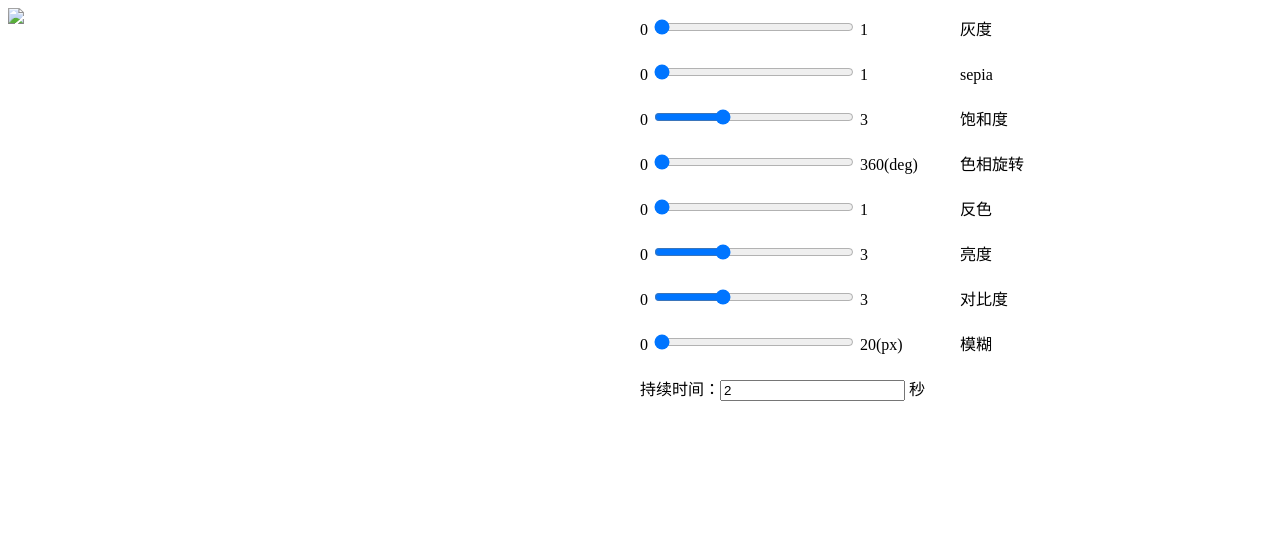
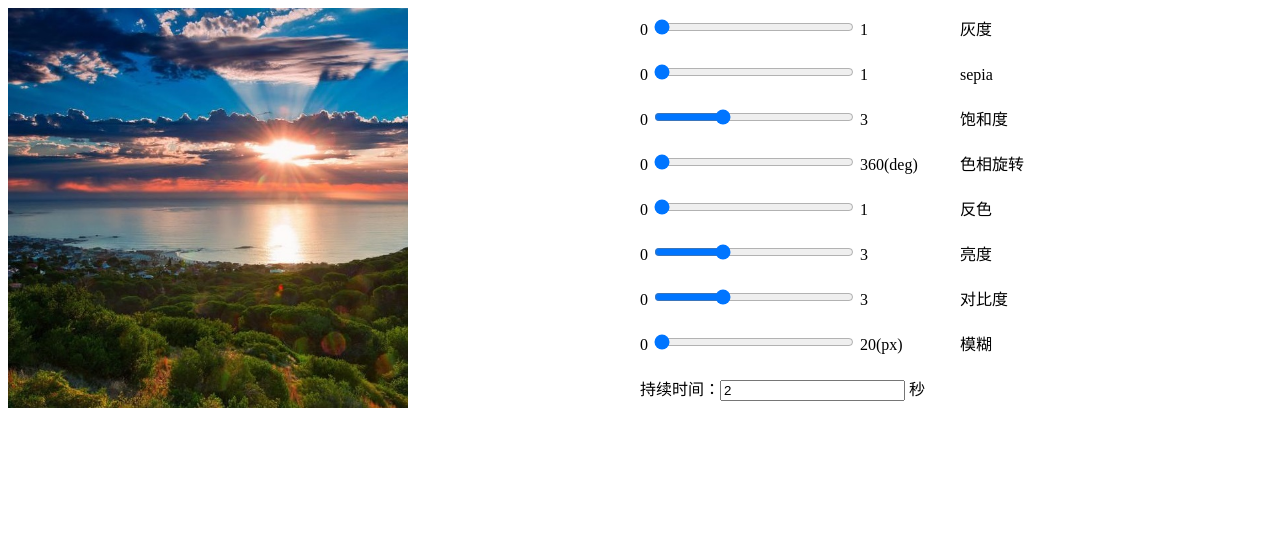
Before and after one commit to king-king/king-king.github.io, a plain HTML site: page document/config-filter/filter-lib-m.html in a window 1280 px wide. Shown: the top 539 px of the page. Drawn offline with Linux system fonts and the light colour scheme.

Commit message:
改图片路径

```diff
--- a/document/config-filter/filter-lib-m.html
+++ b/document/config-filter/filter-lib-m.html
@@ -184,8 +184,8 @@
 <body>
 <input type="file" class="hide file" accept=".png,.jpg,.jpeg">
 <div class="img-border">
-    <img src="../img/2.jpg" class="down">
-    <img src="../img/2.jpg" class="up">
+    <img src="img/1.jpg" class="down">
+    <img src="img/1.jpg" class="up">
 </div>
 <div class="board">
     <form class="filter-form">
```
